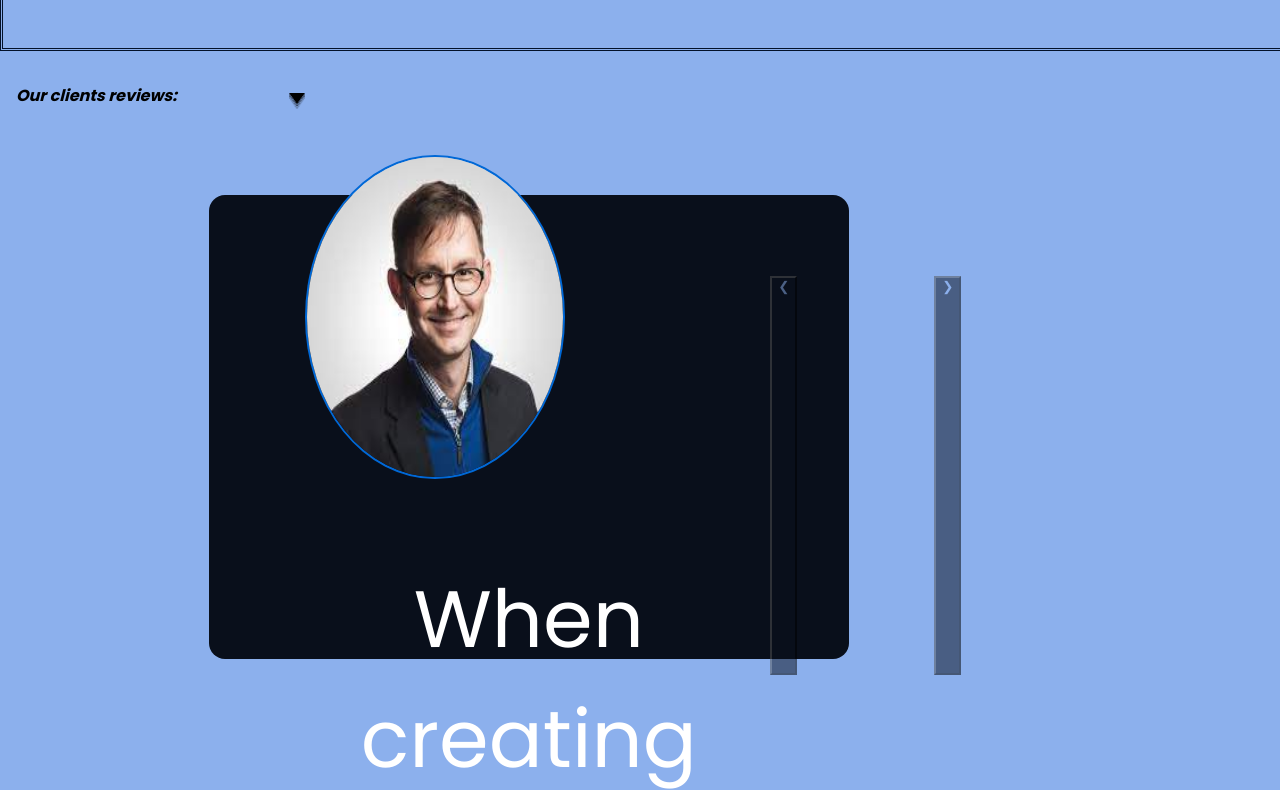
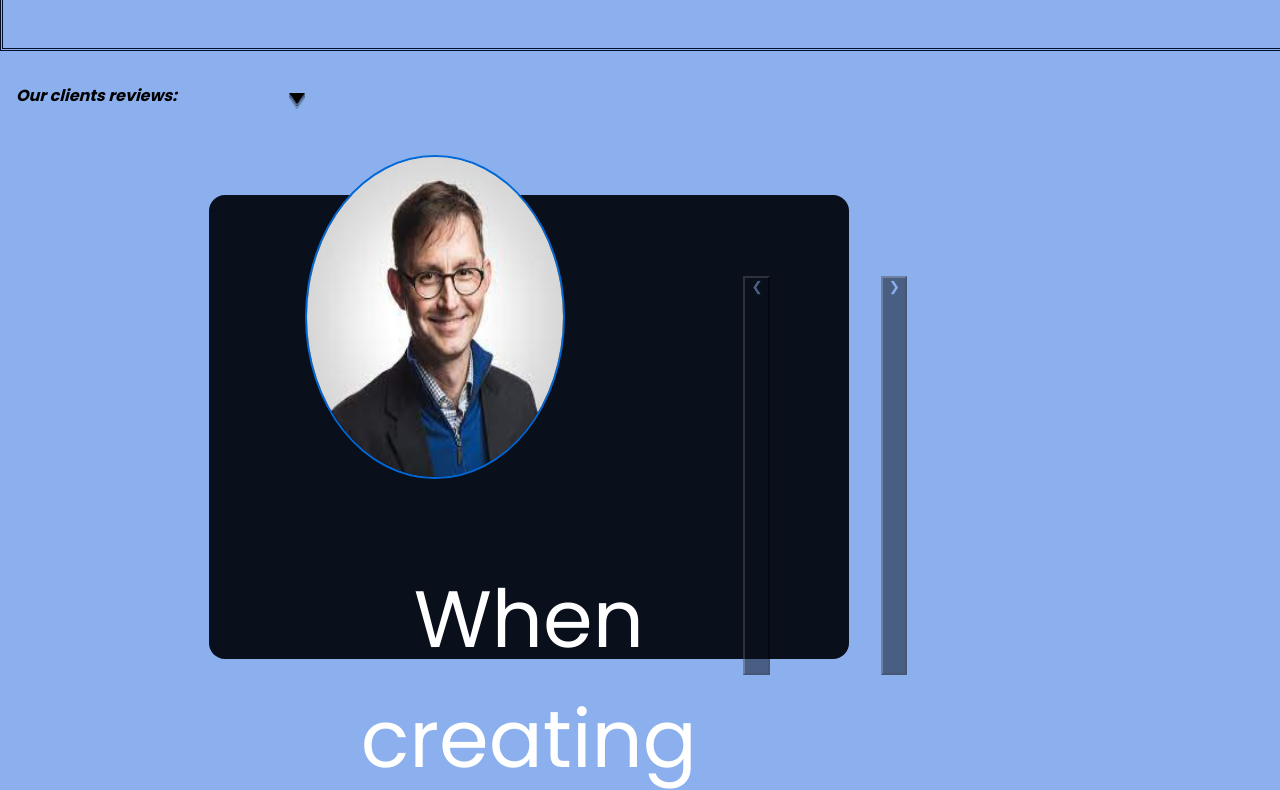
Before and after one commit to lorkorblaq/digitalinkx, a plain HTML site: page index.html in a window 1280 px wide. Shown: the part 996-1786 px from the top of the page. Drawn offline with nearby package versions, Linux system fonts and the light colour scheme.

Commit message:
Update main.css

```diff
--- a/main.css
+++ b/main.css
@@ -259,19 +259,19 @@ body::-webkit-scrollbar{
   margin-top:7.3em;;
   opacity: .5;
   width: 2em;
-  margin-left: -8em;
+  margin-left: -10em;
   background-color: #090f1b;
   color: #8cb0ed;
 }
 .testimonial-section .btn-slide1 {
   display: flex;
   position: relative;
-  left: -3em;
+  left: -2.5em;
 }
 .testimonial-section .btn-slide2 {
   display: flex;
   position: relative;
-  right:-23em;
+  right:-25.9em;
 }
 
 
```
